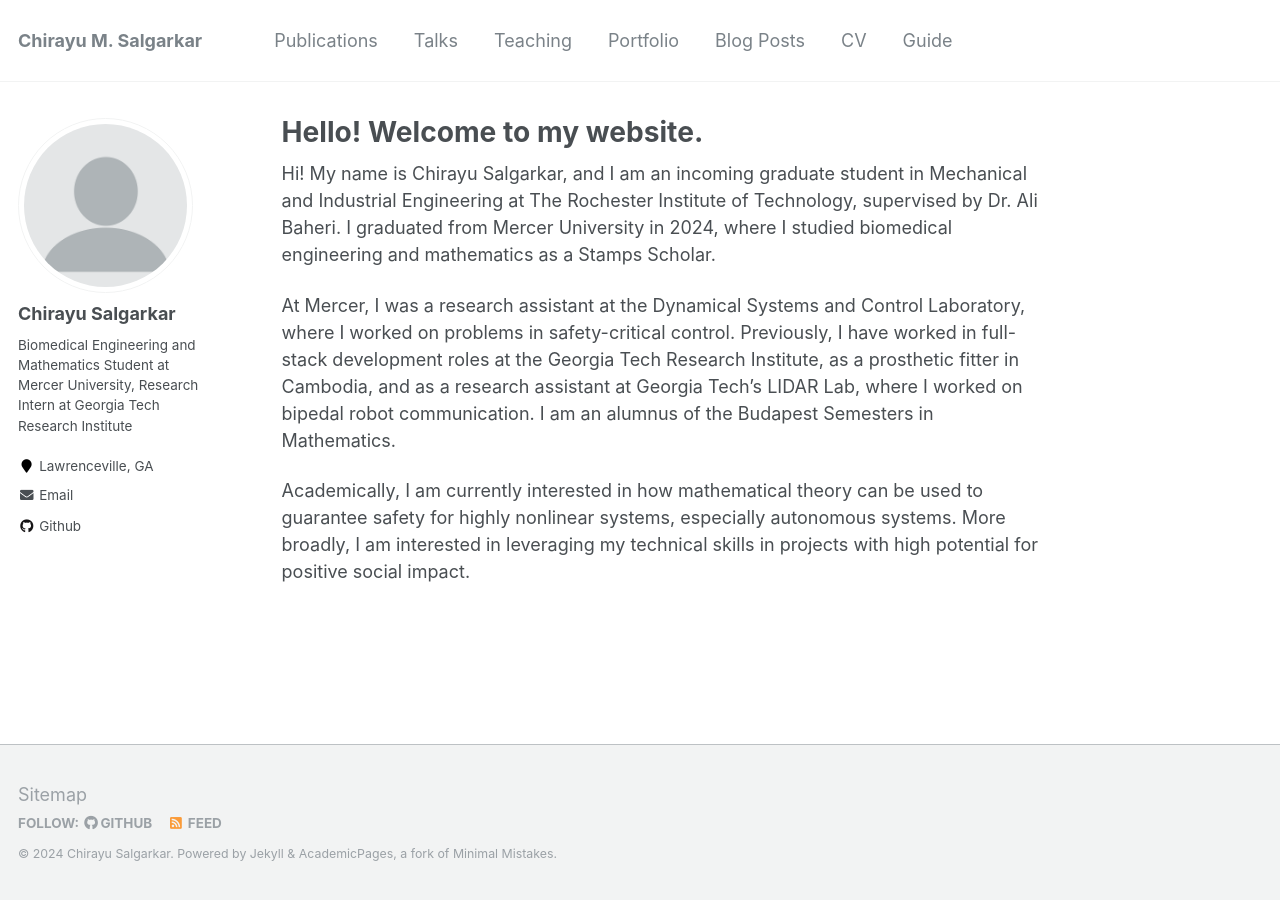
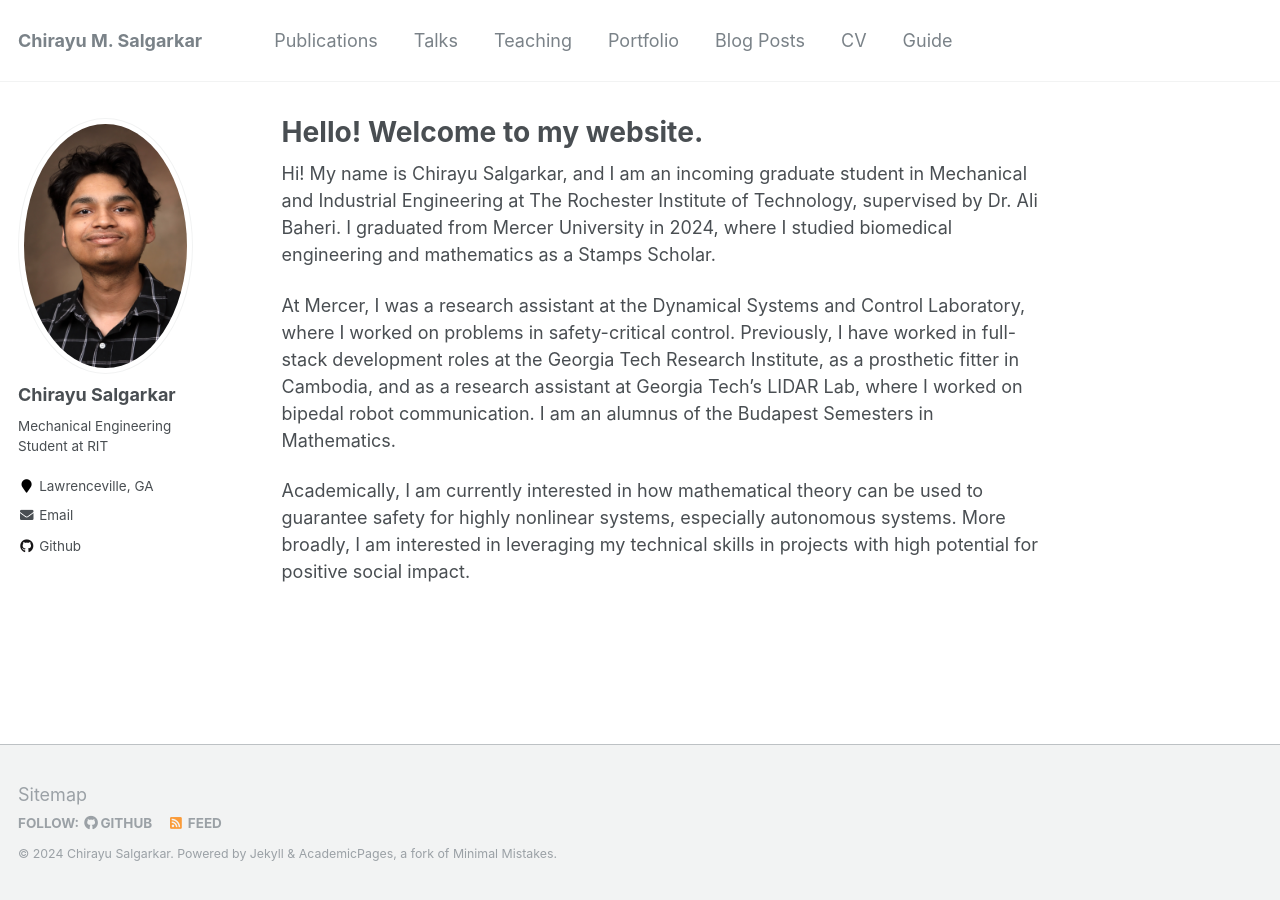
Before and after one commit to ChirayuSalgarkar/ChirayuSalgarkar.github.io, a Jekyll site: the page built from _pages/about.md, in a window 1280 px wide. Built offline with Jekyll 4.4.1, drawn with Linux system fonts in a browser that asks for light colours.

Commit message:
Update _config.yml

```diff
--- a/_config.yml
+++ b/_config.yml
@@ -81,8 +81,8 @@ analytics:
 # Site Author
 author:
   name             : "Chirayu Salgarkar"
-  avatar           : "profile.png"
-  bio              : "Biomedical Engineering and Mathematics Student at Mercer University, Research Intern at Georgia Tech Research Institute"
+  avatar           : "Chirayu-Salgarkar.jpg"
+  bio              : "Mechanical Engineering Student at RIT"
   location         : "Lawrenceville, GA"
   employer         :
   pubmed           :
```
